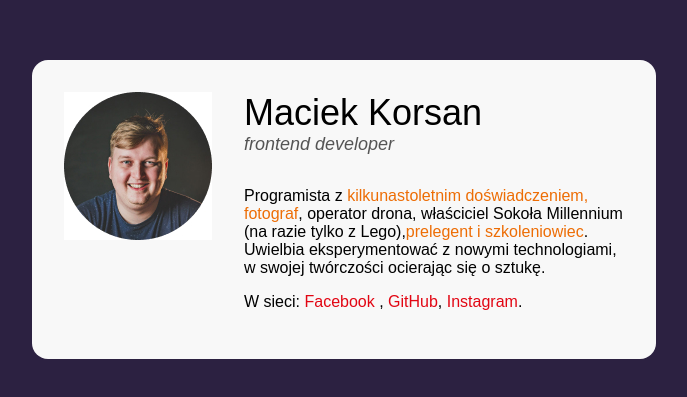
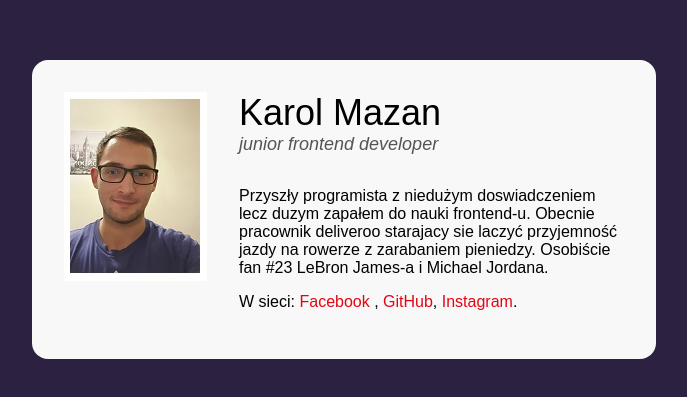
Before and after one commit to KarolMazan/business-card-, a plain HTML site: page index.html in a window 1280 px wide. Shown: the part 199-596 px from the top of the page, without its empty margins (296-983 px from the left). Drawn offline with Linux system fonts and the light colour scheme.

Commit message:
new content&avatar

```diff
--- a/index.html
+++ b/index.html
@@ -12,16 +12,14 @@
 <body>
     <main class="card">
         <article class="person">
-            <img class="person__photo" src="img/avatar.jpg" alt="walniety korsan">
+            <img class="person__photo" src="img/awatar.jpg" alt="mój awatar">
             <div>
                 <header class="person__header">
-                    <h1 class="person__name">Maciek Korsan</h1>
-                    <span class="person__position">frontend developer</span>
+                    <h1 class="person__name">Karol Mazan</h1>
+                    <span class="person__position">junior frontend developer</span>
                 </header>
                 <p class="person__desciption">
-                    Programista z <strong class="person__special"> kilkunastoletnim doświadczeniem, fotograf</strong>, operator drona, właściciel Sokoła
-                    Millennium (na razie tylko z Lego),<strong class="person__special">prelegent i szkoleniowiec</strong>. Uwielbia eksperymentować z nowymi
-                    technologiami, w swojej twórczości ocierając się o sztukę.
+                    Przyszły programista z niedużym doswiadczeniem lecz duzym zapałem do nauki frontend-u. Obecnie pracownik deliveroo starajacy sie laczyć przyjemność jazdy na rowerze z zarabaniem pieniedzy. Osobiście fan #23 LeBron James-a i Michael Jordana.
                 </p>
                 <p>
                     W sieci: <a class="person__link" href="#">Facebook</a> , <a class="person__link" href="#">GitHub</a>, <a class="person__link" href="#">Instagram</a>.
```
Also changed, not shown: img/avatar.jpg (deleted), img/awatar.jpg (added), 1 other file.
